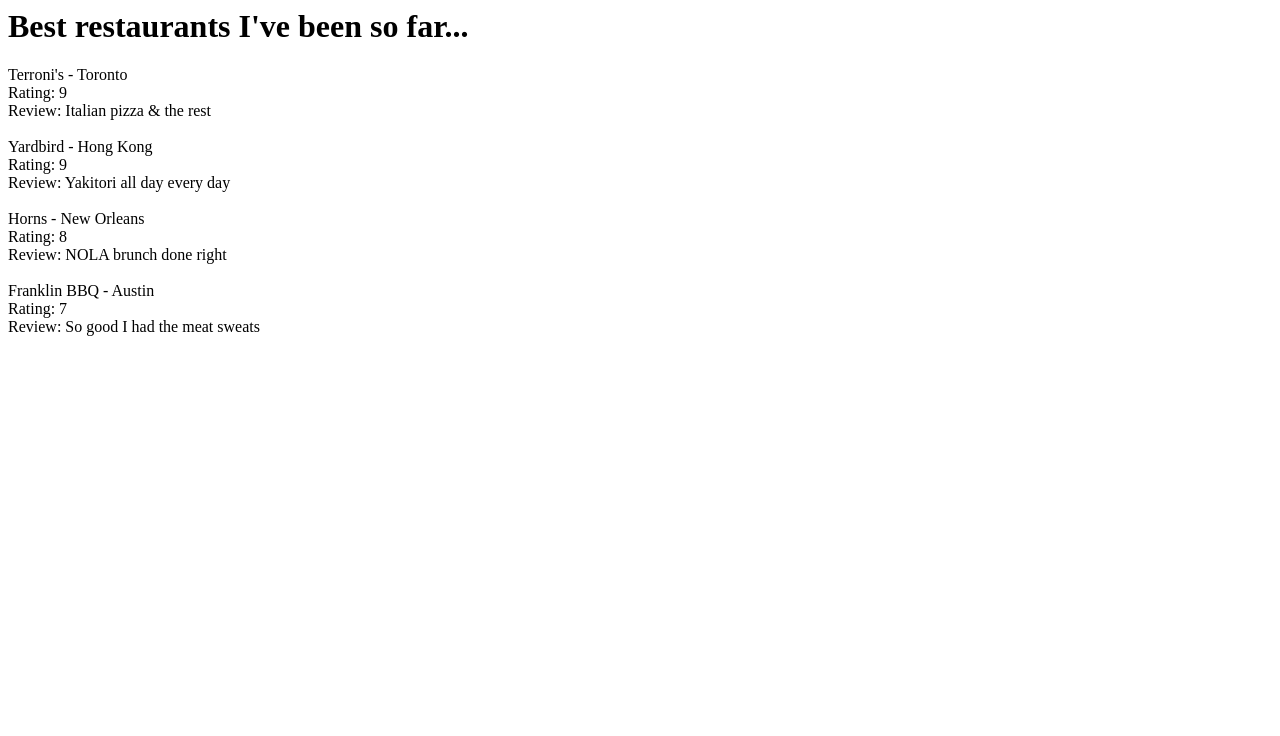
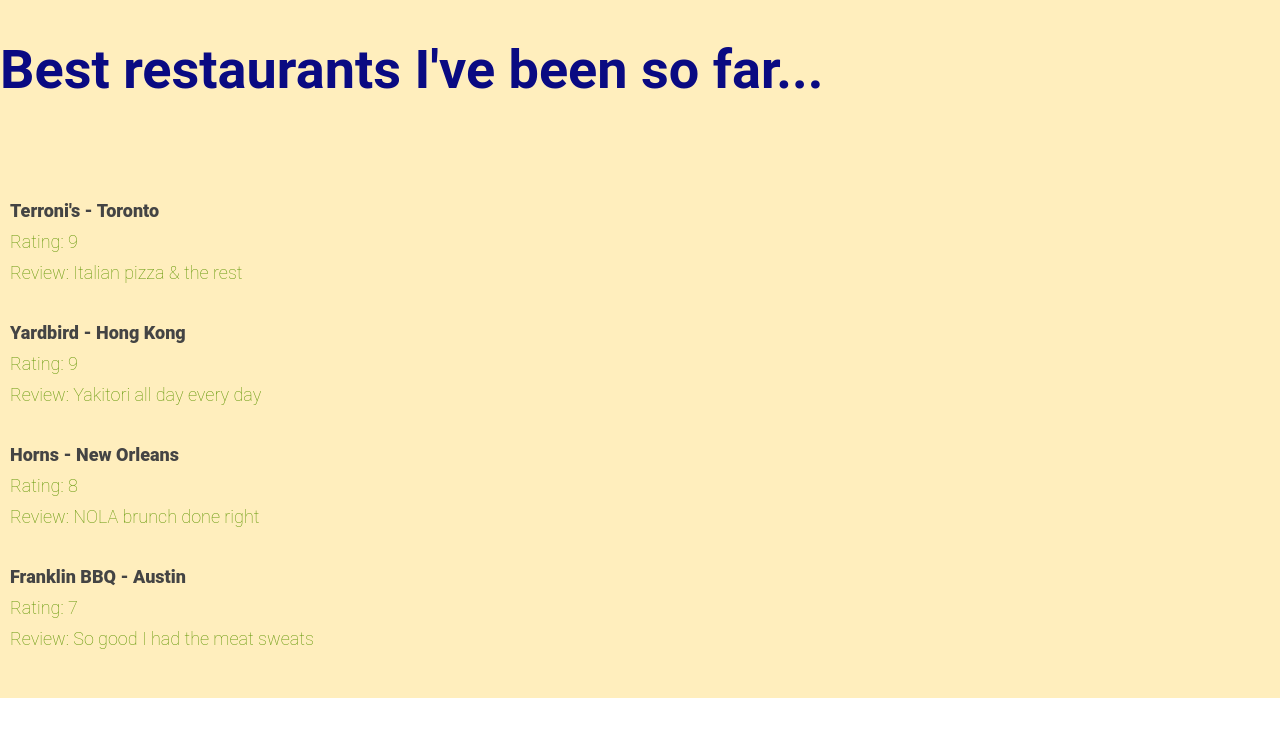
Before and after one commit to drewvee/soloFromScratch, a website: page public/index.html in a window 1280 px wide. Drawn offline with nearby package versions, Linux system fonts and the light colour scheme.

Commit message:
added styling

```diff
--- a/public/index.html
+++ b/public/index.html
@@ -1,11 +1,14 @@
 <doctype! html>
 <html>
 <head>
+<link href="main.css" rel="stylesheet" />
+<script src="//ajax.googleapis.com/ajax/libs/jquery/2.0.3/jquery.min.js"></script>
 <script src="https://ajax.googleapis.com/ajax/libs/angularjs/1.5.3/angular.min.js"></script>
 </head>
 
 <body ng-app="scratch">
-  <div class="resto" ng-controller="restoCtrl">
+
+  <div class="main" ng-controller="restoCtrl">
     <h1>{{ title }} </h1>
 
     <div ng-repeat="resto in restos | orderBy: '-rating'">
@@ -13,9 +16,33 @@
       <div class="rating"> Rating: {{ resto.rating}}</div>
       <div class="review">Review: {{ resto.review }}</div><br>
     </div>
-
   </div>
 
+  <!-- <div class ="container" ng-controller="mainCtrl">
+    <div class="jumbotron text-center">
+            <h1>Restos I like..<span class="label label-info">{{ restos.length }}</span></h1>
+    </div> -->
+
+    <!-- <div id="resto-list" class="row">
+      <div class="col-sm-4 col-sm-offset-4">
+          <div class="restos" ng-repeat="resto in restos">
+          </div>
+      </div>
+    </div>
+
+    <div id="resto-form" class="row">
+      <div class="col-sm-8 col-sm-offset-2 text-center">
+        <form>
+          <div class="form-group">
+            <input type="text" class="form-control input-lg text-center" placeholder="What's your fav resto?" ng-model="formData.text">
+          </div>
+          <button type="submit" class="btn btn-primary btn-lg" ng-click="createResto()">Add</button>
+        </form>
+      </div>
+    </div>
+  </div> -->
+
 <script src="app.js"></script>
+
 </body>
 </html>
--- /dev/null
+++ b/public/main.css
@@ -0,0 +1,41 @@
+html, body {
+ margin: 0;
+ padding: 0;
+ font-family: 'Roboto', sans-serif;
+ width:100%;
+}
+
+.main {
+ background-color: #FFEEBD ;
+ padding: 20px 0;
+}
+
+.main h1 {
+ color: #0A0A82 ;
+ font-size: 54px;
+ margin: 0 0 80px 0;
+ padding: 20px 0;
+   line-height: 60px;
+   width: 80%;
+}
+
+.name {
+   color: #444;
+   margin: 10;
+   font-size: 18px;
+   font-weight: 800;
+}
+
+.rating {
+   color: #5E9500 ;
+   margin: 10;
+   font-size: 18px;
+   font-weight: 200;
+}
+
+.review {
+   color: #5E9500 ;
+   margin: 10;
+   font-size: 18px;
+   font-weight: 200;
+}
```
Also changed, not shown: public/app.js (+31 -0 lines), server.js (+1 -13 lines).
